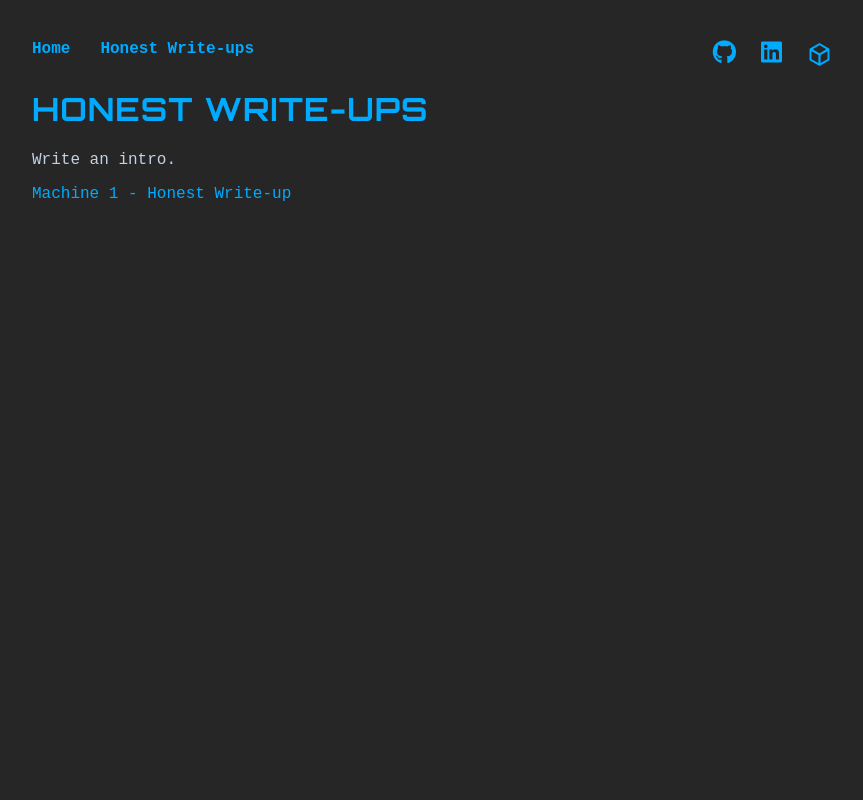
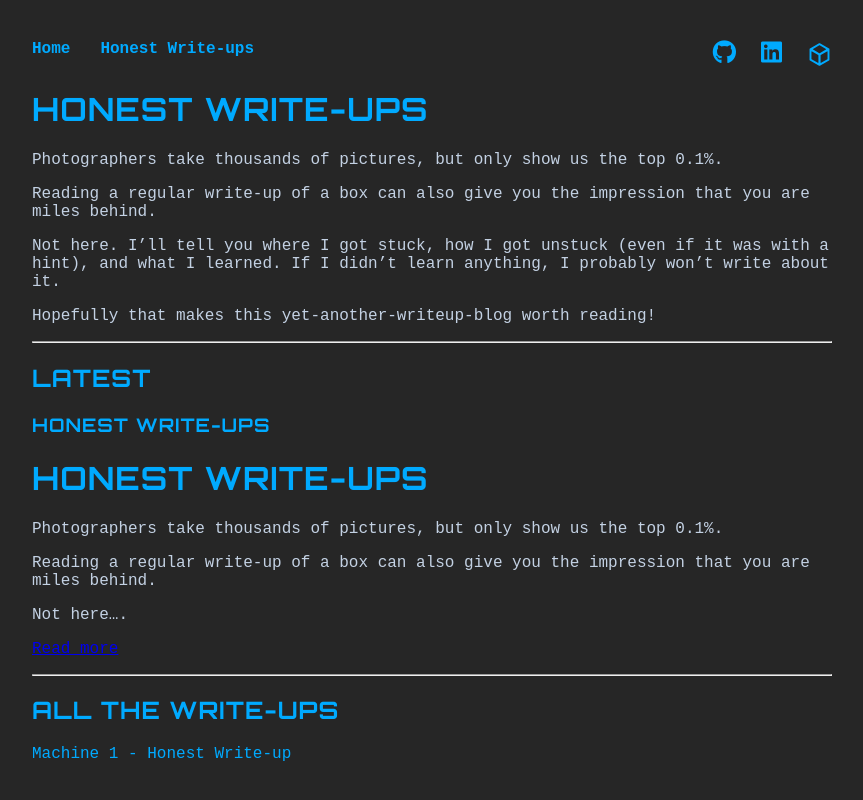
Before and after one commit to tiagomanunes/tiagomanunes.github.io, a Jekyll site: the page built from _writeups/index.md, in a window 1280 px wide. Shown: the top 800 px of the page, without its empty margins (208-1071 px from the left). Built offline with Jekyll 4.4.1, drawn with Linux system fonts in a browser that asks for light colours.

Commit message:
Add copy

```diff
--- a/_writeups/index.md
+++ b/_writeups/index.md
@@ -6,7 +6,28 @@ permalink: /writeups/
 
 # Honest Write-ups
 
-Write an intro.
+Photographers take thousands of pictures, but only show us the top 0.1%.
+
+Reading a regular write-up of a box can also give you the impression that you are miles behind.
+
+Not here. I'll tell you where I got stuck, how I got unstuck (even if it was with a hint), and what I learned. If I didn't learn anything, I probably won't write about it.
+
+Hopefully that makes this yet-another-writeup-blog worth reading!
+
+---
+
+## Latest
+
+{% assign latest_writeup = site.writeups | sort: 'date' | reverse | first %}
+
+### {{ latest_writeup.title }}
+{{ latest_writeup.content | slice: 0, 200 }}...
+
+[Read more]({{ latest_writeup.url }})
+
+---
+
+## All the write-ups
 
 <ul>
   {% for writeup in site.writeups %}
```
Also changed, not shown: index.md (+3 -1 lines).
